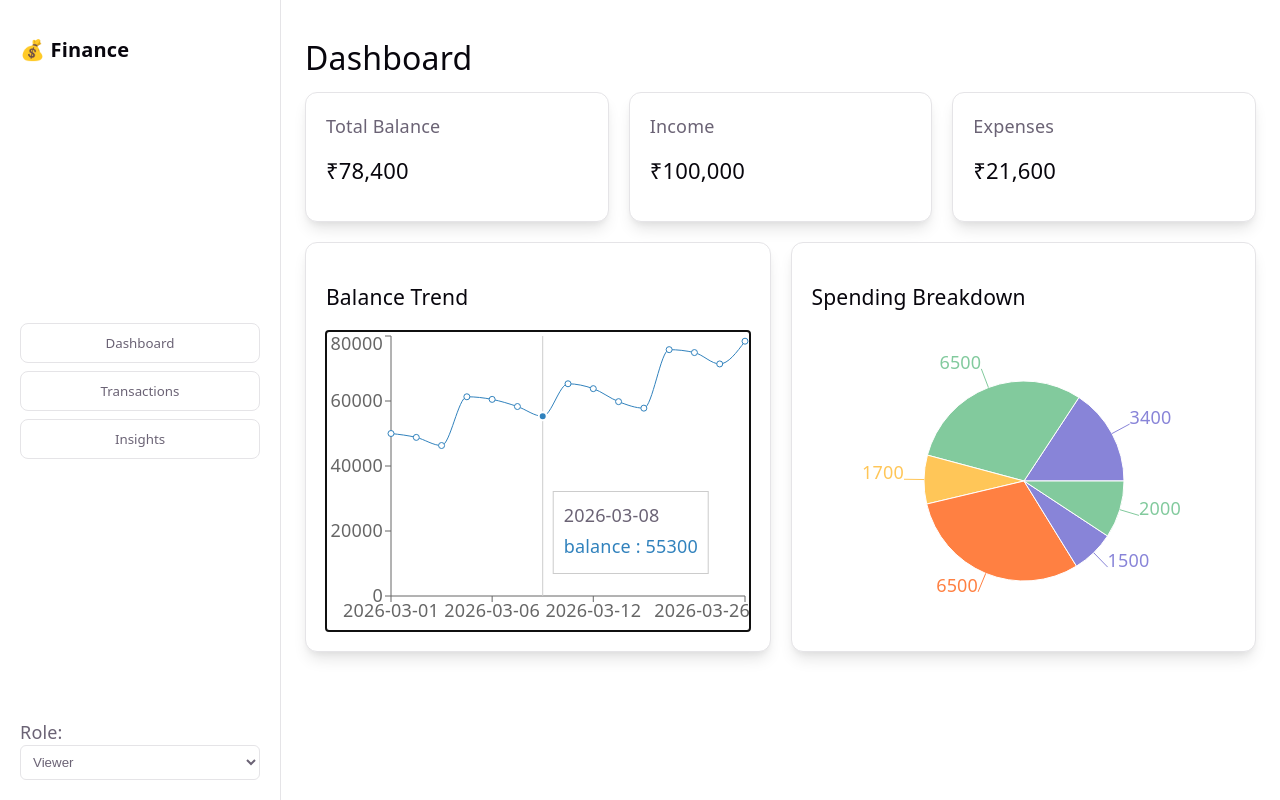
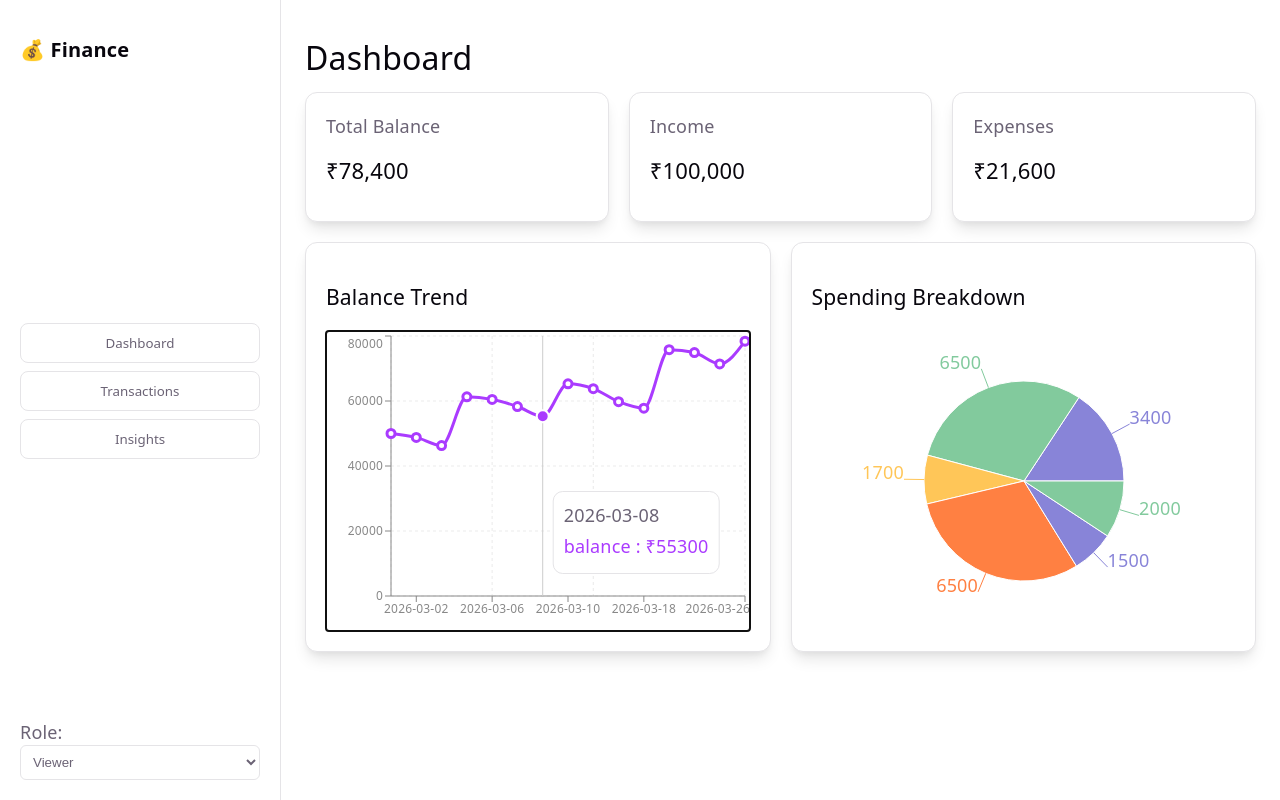
Before and after one commit to Sheikh-ASif/FinanceDashboard, a React app in the folder Frontend/: page / in a window 1280 px wide. Both pictures are taken after a click on the element 538 px from the left and 481 px from the top of the page. Built offline with nearby package versions, Linux system fonts and the light colour scheme; the HTML template or start-up script is replaced by a standard one.

Commit message:
Adding the style in the line Chart

```diff
--- a/Frontend/src/components/charts/LineChart.jsx
+++ b/Frontend/src/components/charts/LineChart.jsx
@@ -1,27 +1,63 @@
 import {
-  LineChart,
+  LineChart as ReLineChart,
   Line,
   XAxis,
   YAxis,
   Tooltip,
   ResponsiveContainer,
+  CartesianGrid,
 } from "recharts";
 
-function CustomLineChart({ data }) {
+function LineChart({ data }) {
   return (
     <div className="card">
-      <h3>Balance Trend</h3>
+      <h3 className="chart-title">Balance Trend</h3>
 
       <ResponsiveContainer width="100%" height={300}>
-        <LineChart data={data}>
-          <XAxis dataKey="date" />
-          <YAxis />
-          <Tooltip />
-          <Line type="monotone" dataKey="balance" />
-        </LineChart>
+        <ReLineChart data={data}>
+
+          {/* Grid */}
+          <CartesianGrid
+            strokeDasharray="3 3"
+            stroke="rgba(150,150,150,0.2)"
+          />
+
+          {/* X Axis */}
+          <XAxis
+            dataKey="date"
+            tick={{ fontSize: 12 }}
+            stroke="#888"
+          />
+
+          {/* Y Axis */}
+          <YAxis
+            tick={{ fontSize: 12 }}
+            stroke="#888"
+          />
+
+          {/* Tooltip */}
+          <Tooltip
+            contentStyle={{
+              background: "var(--bg)",
+              border: "1px solid var(--border)",
+              borderRadius: "10px",
+            }}
+            formatter={(value) => `₹${value}`}
+          />
+
+          {/* Line */}
+          <Line
+            type="monotone"
+            dataKey="balance"
+            stroke="#aa3bff"
+            strokeWidth={3}
+            dot={{ r: 4 }}
+            activeDot={{ r: 6 }}
+          />
+        </ReLineChart>
       </ResponsiveContainer>
     </div>
   );
 }
 
-export default CustomLineChart;
+export default LineChart;
```
